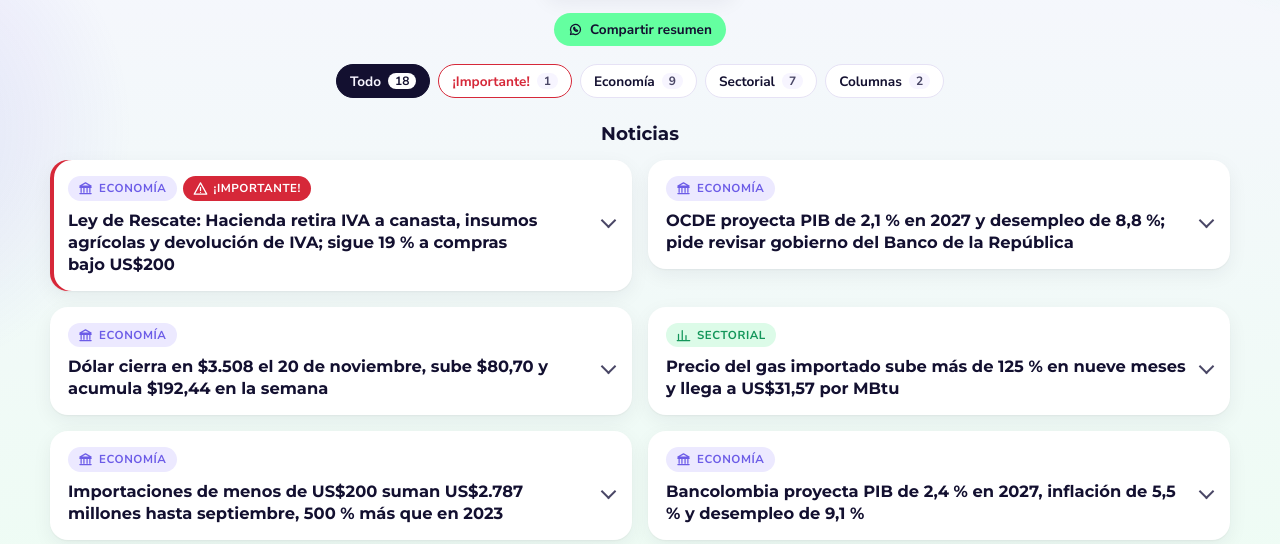
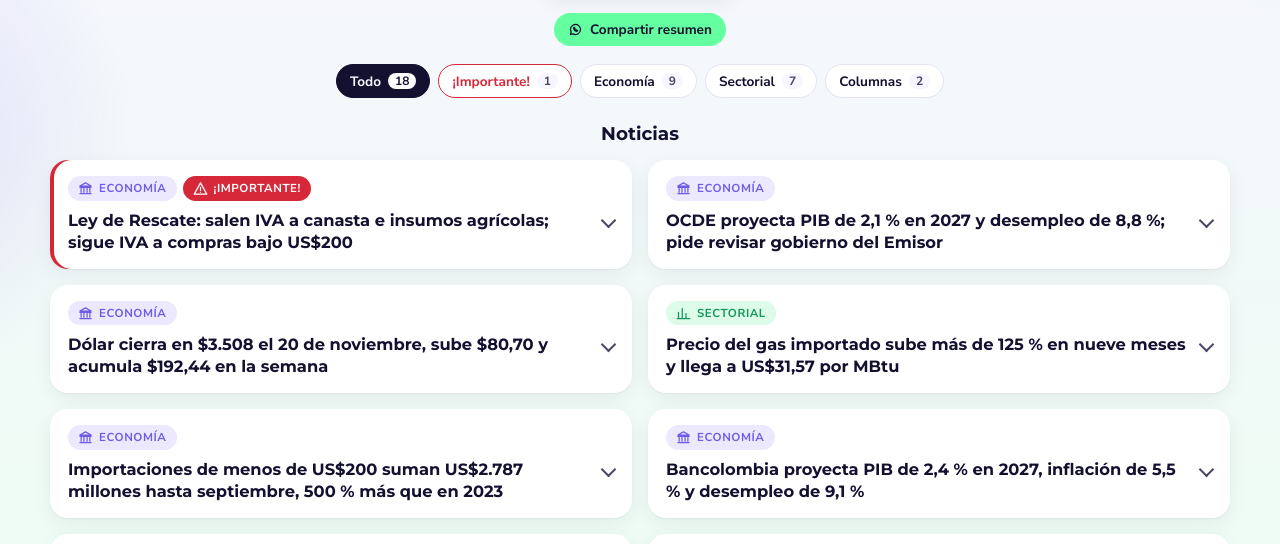
Before and after one commit to andrestrigosr-ops/resumen-economico, a plain HTML site: page index.html in a window 1280 px wide. Shown: the part 211-755 px from the top of the page. Drawn offline with Linux system fonts and the light colour scheme.

Commit message:
Resumen 2026-11-21
Co-Authored-By: Claude Sonnet 5.5 <noreply@anthropic.com>
Claude-Session: https://claude.ai/code/session_016qAKpf2CXDPKnbQxCKLFsR

```diff
--- a/index.html
+++ b/index.html
@@ -163,10 +163,10 @@ li.destacada{outline:3px solid var(--mint);outline-offset:3px}
   <h2 class="seccion-titulo">Noticias</h2>
   <ol>
     <li><span class="tag">Economía</span><span class="tag importante">¡Importante!</span>
-      <h3 class="titular">Ley de Rescate: Hacienda retira IVA a canasta, insumos agrícolas y devolución de IVA; sigue 19 % a compras bajo US$200</h3>
+      <h3 class="titular">Ley de Rescate: salen IVA a canasta e insumos agrícolas; sigue IVA a compras bajo US$200</h3>
       <p>El 18/11/2026 el ministro Miguel Gómez anunció recorte de $23,7 billones y retiro del IVA a prepagada y alimentos. <a href="https://www.portafolio.co/economia/gobierno/gobierno-da-marcha-atras-al-iva-para-medicina-prepagada-y-anuncia-recorte-de-23-7-billones-en-el-gasto-publico-506609">Portafolio, 18/11/2026</a> Actualización (20/11/2026): salen también IVA a insumos agrícolas y la devolución de IVA; quedan IVA a híbridos y eléctricos y a compras menores de US$200. <a href="https://www.larepublica.co/economia/que-queda-que-se-discute-y-que-sale-hasta-ahora-de-la-ley-de-rescate-economico-4528829">La República, 20/11/2026</a></p></li>
     <li><span class="tag">Economía</span>
-      <h3 class="titular">OCDE proyecta PIB de 2,1 % en 2027 y desempleo de 8,8 %; pide revisar gobierno del Banco de la República</h3>
+      <h3 class="titular">OCDE proyecta PIB de 2,1 % en 2027 y desempleo de 8,8 %; pide revisar gobierno del Emisor</h3>
       <p>Frente a 2,6 % en 2025 y 2026; desempleo 8,5 % en 2026. Señala regla fiscal suspendida desde mediados de 2025, inversión débil y productividad laboral de 29 % del promedio OCDE. Sugiere sacar al MinHacienda de la junta del Banco. <a href="https://www.larepublica.co/economia/pib-del-pais-crecera-2-1-el-proximo-ano-0-5-menos-que-el-ano-pasado-segun-la-ocde-4529755">La República, 21/11/2026</a></p></li>
     <li><span class="tag">Economía</span>
       <h3 class="titular">Dólar cierra en $3.508 el 20 de noviembre, sube $80,70 y acumula $192,44 en la semana</h3>
```
